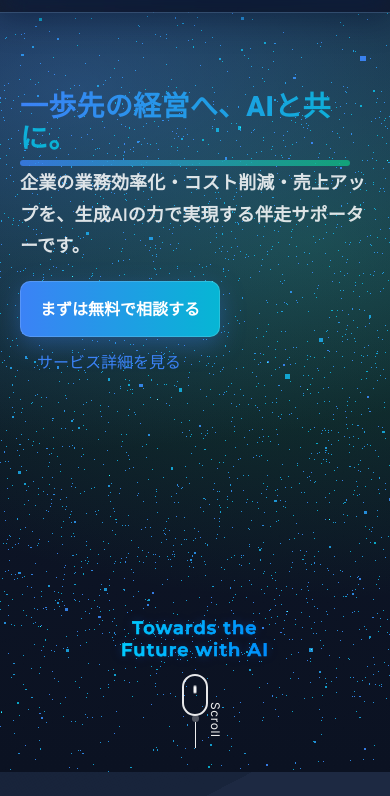
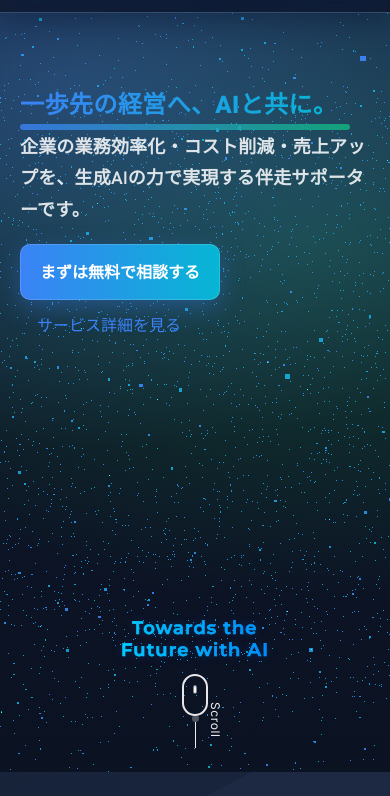
Before and after one commit to vda8e8ffd7kaezi-lgtm/chaptersun-webpage, a plain HTML site: page index.html in a window 390 px wide. Shown: the part 48-844 px from the top of the page. Drawn offline with nearby package versions, Linux system fonts and the light colour scheme; animation ran at ten frames a second; a script that the page names is missing.

Commit message:
Hero: force single-line mobile headline for '一歩先の経営へ、AIと共に。' with responsive font-size

```diff
--- a/assets/css/styles.css
+++ b/assets/css/styles.css
@@ -1562,3 +1562,12 @@ body.preloading .site-footer {
     transition: none !important;
   }
 }
+
+/* --- Mobile: keep top headline on one line --- */
+@media (max-width: 480px) {
+  .hero-niplanning .hero-copy h1 {
+    white-space: nowrap;
+    word-break: keep-all;
+    font-size: clamp(18px, 6.2vw, 26px);
+  }
+}
```
